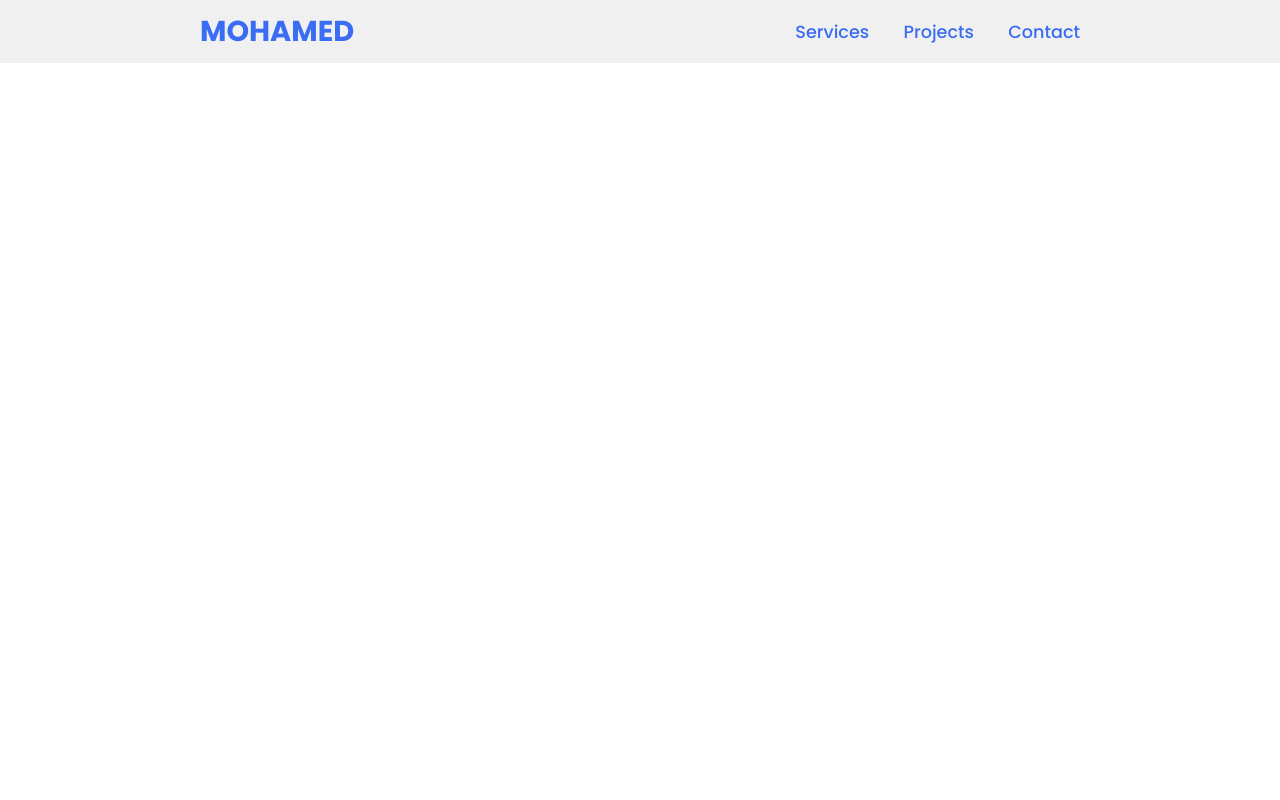
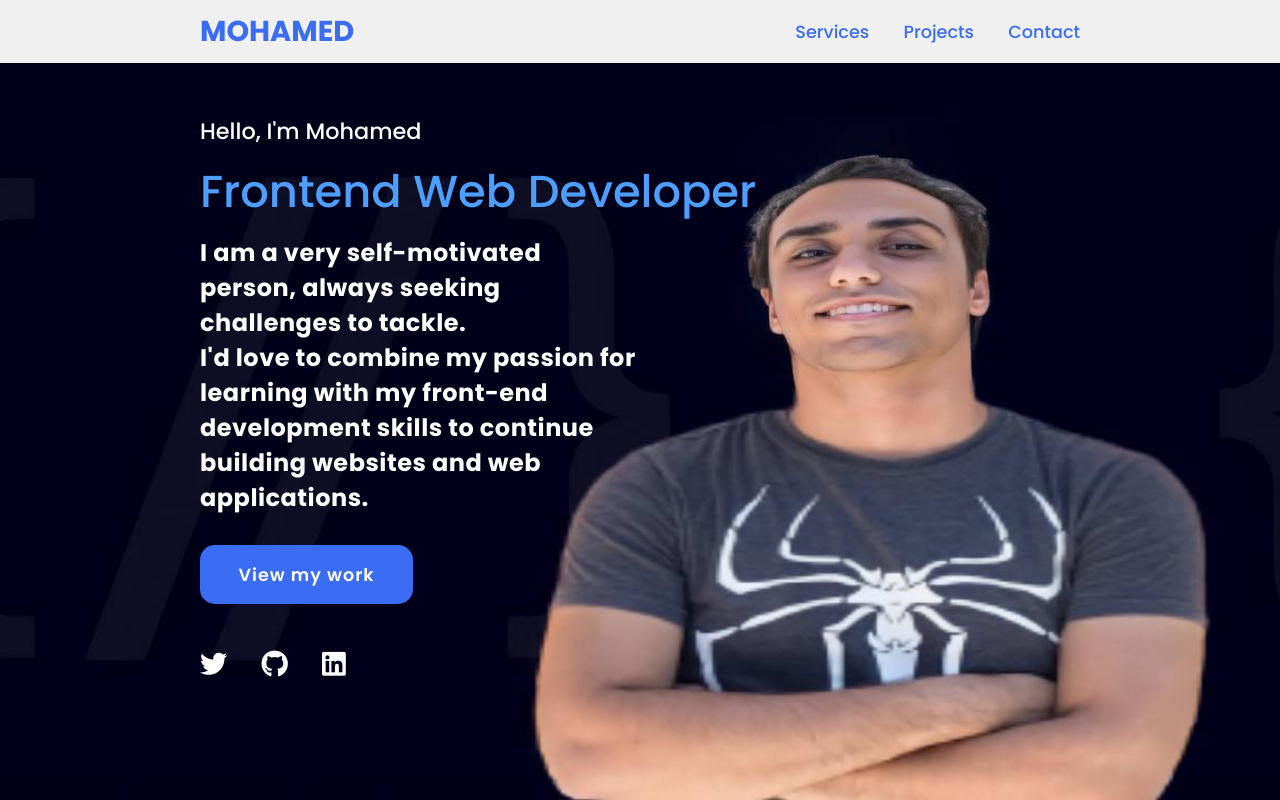
Before and after one commit to memo-ibrahim-alean/HTML-CSS-responsive-portfolio, a plain HTML site: page index.html in a window 1280 px wide. Drawn offline with Linux system fonts and the light colour scheme.

Commit message:
add main section html and css

```diff
--- a/index.html
+++ b/index.html
@@ -22,5 +22,26 @@
       </nav>
     </header>
 
+    <!-- main section -->
+    <section class="main">
+      <div>
+        <h2>
+          Hello, I'm Mohamed <br />
+          <span>Frontend Web Developer</span>
+        </h2>
+        <p>
+          I am a very self-motivated person, always seeking challenges to
+          tackle.<br>
+          I'd love to combine my passion for learning with my front-end
+          development skills to continue building websites and web applications.
+        </p>
+        <a href="#projects" class="main-btn">View my work</a>
+        <div class="social-icons">
+          <a href="#"><i class="fab fa-twitter"></i></a>
+          <a href="#"><i class="fa-brands fa-github"></i></a>
+          <a href="#"><i class="fa-brands fa-linkedin"></i></a>
+        </div>
+      </div>
+    </section>
   </body>
 </html>
--- a/style.css
+++ b/style.css
@@ -38,3 +38,68 @@ header {
 .navigation a:hover {
   color: #601cfc;
 }
+
+
+section {
+  padding: 100px 200px;
+}
+
+.main {
+  width: 100%;
+  min-height: 100vh;
+  display: flex;
+  align-items: center;
+  background: url(./images/background.jfif) no-repeat;
+  background-size: cover;
+  background-position: center;
+  background-attachment: fixed;
+}
+
+.main h2 {
+  color: #fff;
+  font-size: 1.4em;
+  font-weight: 500;
+}
+
+.main h2 span {
+  display: inline-block;
+  margin-top: 10px;
+  color: #4e9eff;
+  font-size: 2em;
+}
+
+.main p {
+  color: #fff;
+  inline-size: 50%;
+  overflow-wrap: break-word;
+  font-size: 1.5em;
+  font-weight: 700;
+  letter-spacing: 0.5px;
+  margin-top: 10px;
+  margin-bottom: 30px;
+}
+
+.main-btn {
+  color: #fff;
+  text-decoration: none;
+  background-color: #3a6cf4;
+  font-size: 1.1em;
+  font-weight: 600;
+  display: inline-block;
+  padding: 0.9375em 2.1875em;
+  letter-spacing: 1px;
+  border-radius: 15px;
+  margin-bottom: 40px;
+  transition: 0.7s ease;
+}
+
+.main-btn:hover {
+  background-color: #0a49f6;
+  transform: scale(1.1);
+}
+
+.social-icons a{
+  color: #fff;
+  font-size: 1.7em;
+  padding-right: 30px;
+}
```
Also changed, not shown: images/background.jfif (added), 1 other file.
